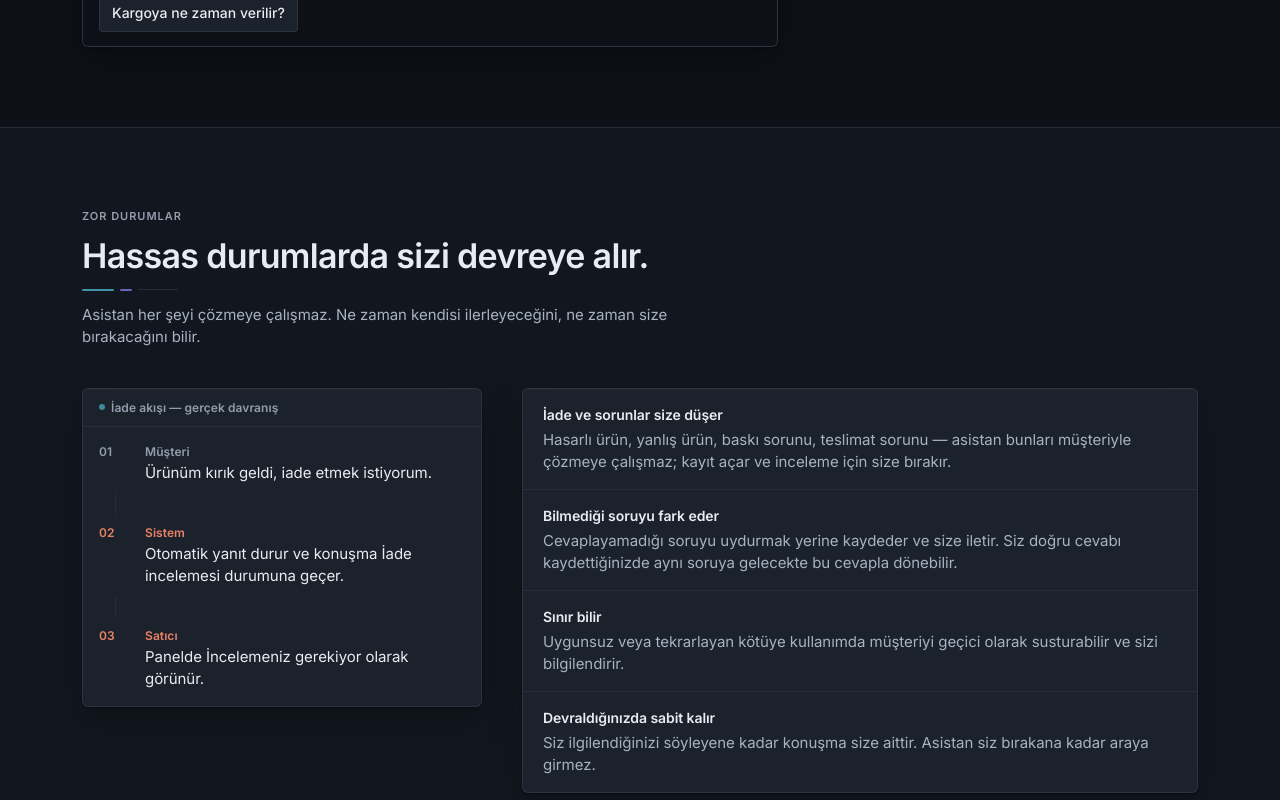
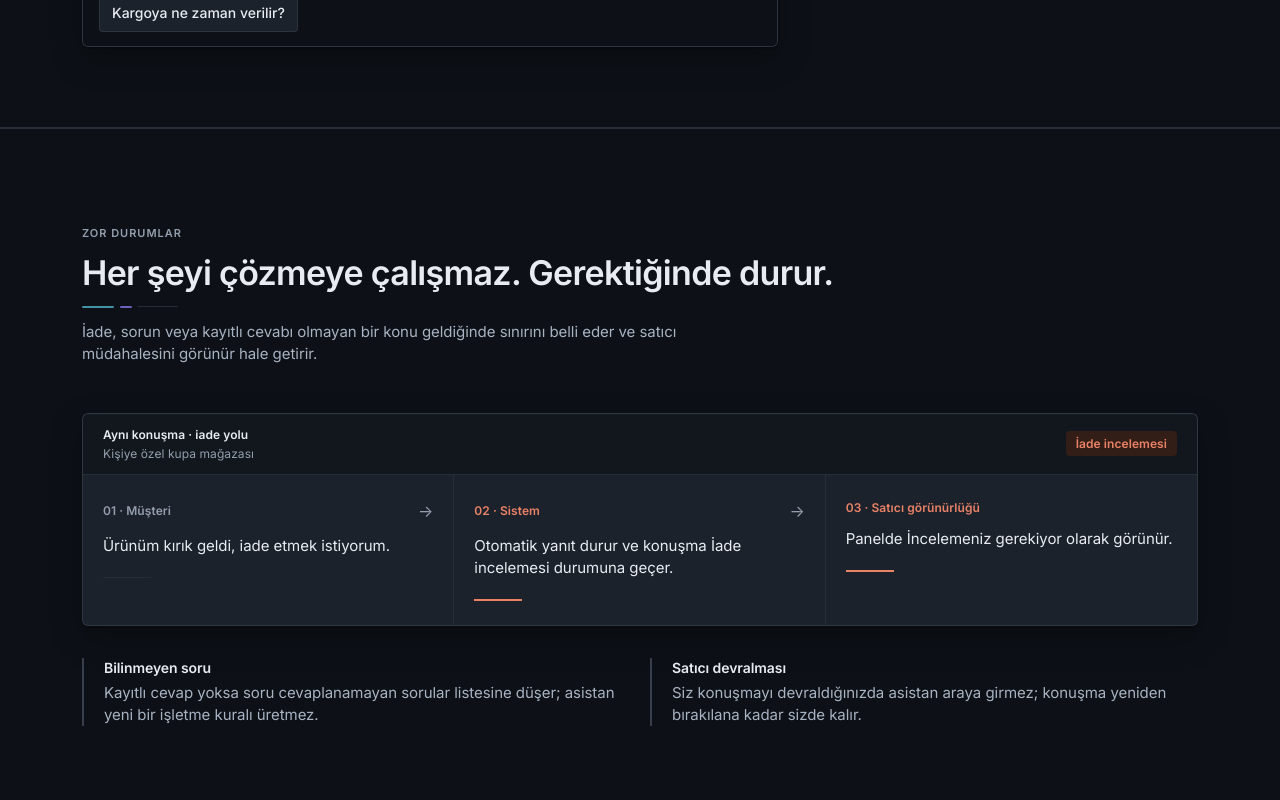
Before and after one commit to keremm44/whatsapp-assistant, a Next.js app in the folder frontend/: page / in a window 1280 px wide. Shown: the part 2920-3720 px from the top of the page. Built offline with nearby package versions, Linux system fonts and the light colour scheme; no server answers.

Commit message:
frontend: turn difficult cases into a single coral handoff path

```diff
--- a/frontend/src/components/marketing/difficult-cases.tsx
+++ b/frontend/src/components/marketing/difficult-cases.tsx
@@ -1,114 +1,118 @@
 import * as React from "react";
 
-import { ChatProofCard } from "@/components/marketing/chat-bubbles";
+import { MARKETING_STORY } from "@/components/marketing/marketing-story";
 import { MarketingReveal } from "@/components/marketing/marketing-motion";
 import { MarketingSectionHeading } from "@/components/marketing/section-heading";
 
 /**
- * Zor durumlar — the section that earns trust on the error path.
- *
- * People judge automation by how it fails. This section shows the real
- * failure handling: returns/complaints move the conversation into
- * "İade incelemesi" and stop auto-replies; unknown questions are
- * recorded for the seller. No "AI çözer" narrative.
+ * Difficult cases — the same conversation reaches the moment where the
+ * assistant must stop. Coral appears only on the seller-attention path.
  */
 export function DifficultCases() {
   return (
-    <section className="mx-auto w-full max-w-[1180px] px-4 py-16 md:px-6 md:py-20 lg:px-8">
+    <section className="border-y border-divider bg-sunken">
+      <div className="mx-auto w-full max-w-[1180px] px-4 py-16 md:px-6 md:py-24 lg:px-8">
         <MarketingSectionHeading
           eyebrow="Zor durumlar"
-        title="Hassas durumlarda sizi devreye alır."
-        description="Asistan her şeyi çözmeye çalışmaz. Ne zaman kendisi ilerleyeceğini, ne zaman size bırakacağını bilir."
+          title="Her şeyi çözmeye çalışmaz. Gerektiğinde durur."
+          description="İade, sorun veya kayıtlı cevabı olmayan bir konu geldiğinde sınırını belli eder ve satıcı müdahalesini görünür hale getirir."
         />
 
-      <div className="mt-10 grid gap-8 lg:grid-cols-[400px_minmax(0,1fr)] lg:gap-10">
-        <MarketingReveal>
-          <ChatProofCard label="İade akışı — gerçek davranış" className="self-start">
-            <FlowStep index="01" label="Müşteri" text="Ürünüm kırık geldi, iade etmek istiyorum." />
-            <FlowConnector />
-            <FlowStep
-              index="02"
-              label="Sistem"
-              text="Otomatik yanıt durur ve konuşma İade incelemesi durumuna geçer."
-              attention
-            />
-            <FlowConnector />
-            <FlowStep
-              index="03"
-              label="Satıcı"
-              text="Panelde İncelemeniz gerekiyor olarak görünür."
-              attention
-            />
-          </ChatProofCard>
+        <MarketingReveal className="mt-12">
+          <ReturnHandoffPath />
         </MarketingReveal>
 
-        <MarketingReveal>
-          <div className="overflow-hidden rounded-sheet border border-boundary/60 bg-raised shadow-surface">
-            <ul role="list" className="divide-y divide-divider">
-              <CaseRow
-                title="İade ve sorunlar size düşer"
-                body="Hasarlı ürün, yanlış ürün, baskı sorunu, teslimat sorunu — asistan bunları müşteriyle çözmeye çalışmaz; kayıt açar ve inceleme için size bırakır."
+        <div className="mt-8 grid gap-5 md:grid-cols-2">
+          <QuietCase
+            title="Bilinmeyen soru"
+            body="Kayıtlı cevap yoksa soru cevaplanamayan sorular listesine düşer; asistan yeni bir işletme kuralı üretmez."
           />
-              <CaseRow
-                title="Bilmediği soruyu fark eder"
-                body="Cevaplayamadığı soruyu uydurmak yerine kaydeder ve size iletir. Siz doğru cevabı kaydettiğinizde aynı soruya gelecekte bu cevapla dönebilir."
+          <QuietCase
+            title="Satıcı devralması"
+            body="Siz konuşmayı devraldığınızda asistan araya girmez; konuşma yeniden bırakılana kadar sizde kalır."
           />
-              <CaseRow
-                title="Sınır bilir"
-                body="Uygunsuz veya tekrarlayan kötüye kullanımda müşteriyi geçici olarak susturabilir ve sizi bilgilendirir."
-              />
-              <CaseRow
-                title="Devraldığınızda sabit kalır"
-                body="Siz ilgilendiğinizi söyleyene kadar konuşma size aittir. Asistan siz bırakana kadar araya girmez."
-              />
-            </ul>
         </div>
-        </MarketingReveal>
       </div>
     </section>
   );
 }
 
-function FlowStep({
-  index,
-  label,
-  text,
-  attention = false,
-}: {
-  index: string;
-  label: string;
-  text: string;
-  attention?: boolean;
-}) {
+function ReturnHandoffPath() {
+  const steps = [
+    {
+      index: "01",
+      label: "Müşteri",
+      text: MARKETING_STORY.returnQuestion,
+      attention: false,
+    },
+    {
+      index: "02",
+      label: "Sistem",
+      text: MARKETING_STORY.returnSystemOutcome,
+      attention: true,
+    },
+    {
+      index: "03",
+      label: "Satıcı görünürlüğü",
+      text: MARKETING_STORY.returnSellerOutcome,
+      attention: true,
+    },
+  ] as const;
+
   return (
-    <div className="grid grid-cols-[34px_minmax(0,1fr)] gap-3">
+    <div className="overflow-hidden rounded-sheet border border-boundary/70 bg-raised shadow-surface">
+      <div className="flex flex-wrap items-center justify-between gap-3 border-b border-divider bg-chrome/45 px-4 py-3 sm:px-5">
+        <div>
+          <p className="type-meta font-semibold text-foreground">Aynı konuşma · iade yolu</p>
+          <p className="mt-0.5 type-meta text-muted-foreground">
+            {MARKETING_STORY.storeLabel}
+          </p>
+        </div>
+        <span className="rounded-control bg-attention-soft px-2.5 py-1 type-meta font-semibold text-attention">
+          İade incelemesi
+        </span>
+      </div>
+
+      <ol className="grid md:grid-cols-3">
+        {steps.map((step, index) => (
+          <li
+            key={step.index}
+            className="relative border-b border-divider px-5 py-6 last:border-b-0 md:border-b-0 md:border-r md:last:border-r-0"
+          >
+            <div className="flex items-center justify-between gap-3">
               <span
-        aria-hidden="true"
-        className={attention ? "type-meta font-semibold text-attention" : "type-meta font-semibold text-muted-foreground"}
+                className={
+                  step.attention
+                    ? "type-meta font-semibold text-attention"
+                    : "type-meta font-semibold text-muted-foreground"
+                }
               >
-        {index}
+                {step.index} · {step.label}
               </span>
-      <div>
-        <p className={attention ? "type-meta font-semibold text-attention" : "type-meta font-semibold text-muted-foreground"}>
-          {label}
-        </p>
-        <p className="mt-0.5 type-body text-foreground">{text}</p>
+              {index < steps.length - 1 ? (
+                <span aria-hidden="true" className="hidden text-muted-foreground md:block">
+                  →
+                </span>
+              ) : null}
             </div>
+            <p className="mt-3 type-body text-foreground">{step.text}</p>
+            {step.attention ? (
+              <span aria-hidden="true" className="mt-5 block h-0.5 w-12 bg-attention" />
+            ) : (
+              <span aria-hidden="true" className="mt-5 block h-px w-12 bg-divider" />
+            )}
+          </li>
+        ))}
+      </ol>
     </div>
   );
 }
 
-function FlowConnector() {
+function QuietCase({ title, body }: { title: string; body: string }) {
   return (
-    <div aria-hidden="true" className="ml-4 h-5 w-px bg-divider" />
+    <div className="border-l-2 border-boundary pl-4 sm:pl-5">
+      <h3 className="type-row-primary text-foreground">{title}</h3>
+      <p className="mt-1 max-w-prose type-body text-muted">{body}</p>
+    </div>
   );
 }
-
-function CaseRow({ title, body }: { title: string; body: string }) {
-  return (
-    <li className="px-5 py-4 transition-colors duration-150 hover:bg-hover/25">
-      <h3 className="type-row-primary text-foreground">{title}</h3>
-      <p className="mt-1 max-w-prose type-body text-muted">{body}</p>
-    </li>
-  );
-}
```
Lines whose indentation alone changed are shown as unchanged.
